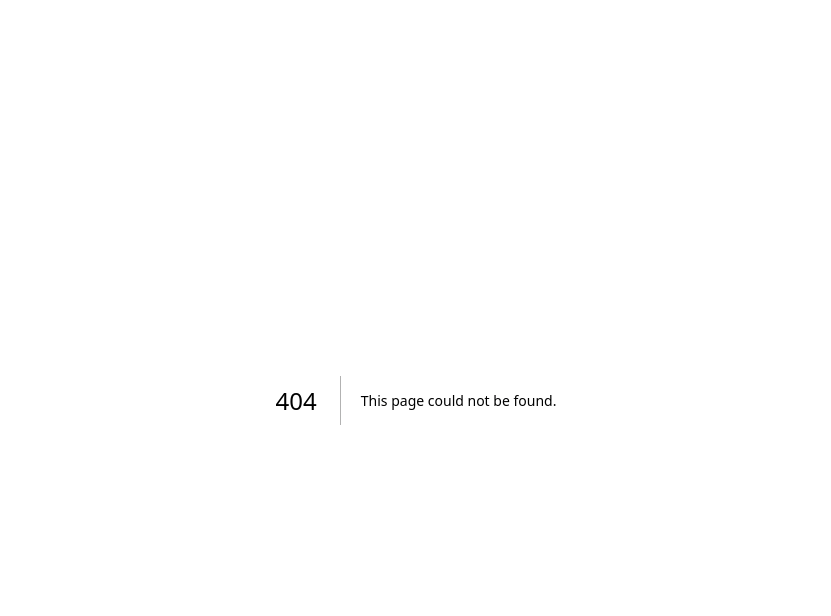
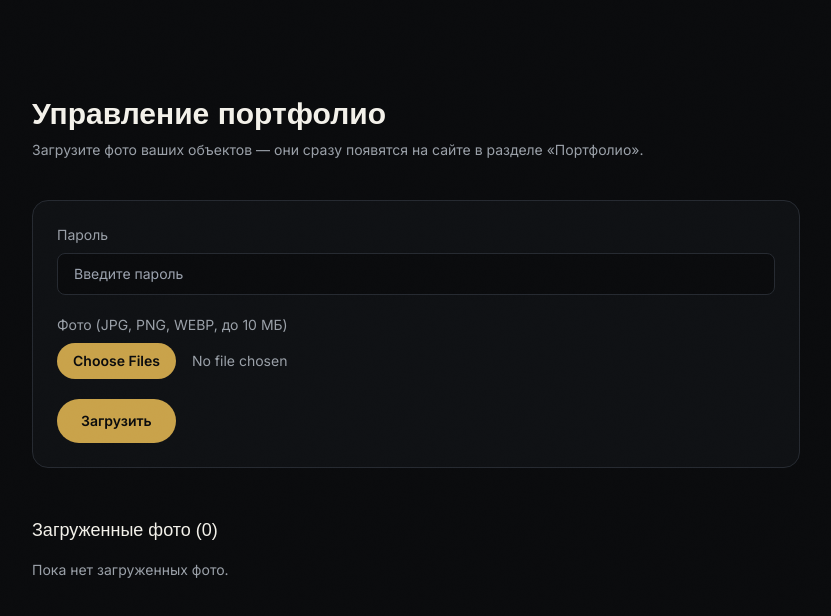
Before and after one commit to komarovsania-cell/promalp-vladimir, a Next.js app: page /admin/portfolio in a window 1280 px wide. Before the commit this address had no page. Shown: the top 616 px of the page, without its empty margins (224-1055 px from the left). Built offline with nearby package versions, Linux system fonts and the light colour scheme; a web font is replaced by a local one.

Commit message:
Implement Admin Portfolio Page with upload and delete

```diff
--- /dev/null
+++ b/src/app/admin/portfolio/page.tsx
@@ -0,0 +1,150 @@
+"use client";
+
+import { useEffect, useRef, useState } from "react";
+
+type Item = { name: string; src: string };
+
+export default function AdminPortfolioPage() {
+  const [password, setPassword] = useState("");
+  const [items, setItems] = useState<Item[]>([]);
+  const [busy, setBusy] = useState(false);
+  const [status, setStatus] = useState<string | null>(null);
+  const fileRef = useRef<HTMLInputElement>(null);
+
+  useEffect(() => {
+    const saved = window.localStorage.getItem("promalp_admin_pw");
+    if (saved) setPassword(saved);
+    loadItems();
+  }, []);
+
+  async function loadItems() {
+    try {
+      const res = await fetch("/api/portfolio", { cache: "no-store" });
+      const data = await res.json();
+      setItems(data.items || []);
+    } catch {
+      // ignore
+    }
+  }
+
+  async function handleUpload(e: React.FormEvent) {
+    e.preventDefault();
+    setStatus(null);
+    const files = fileRef.current?.files;
+    if (!files || files.length === 0) {
+      setStatus("Выберите хотя бы одно фото.");
+      return;
+    }
+    window.localStorage.setItem("promalp_admin_pw", password);
+    setBusy(true);
+    let okCount = 0;
+    for (const file of Array.from(files)) {
+      const form = new FormData();
+      form.append("password", password);
+      form.append("file", file);
+      try {
+        const res = await fetch("/api/portfolio/upload", { method: "POST", body: form });
+        const data = await res.json();
+        if (data.ok) okCount++;
+        else setStatus(data.error || "Ошибка загрузки");
+      } catch {
+        setStatus("Ошибка сети при загрузке.");
+      }
+    }
+    setBusy(false);
+    if (okCount > 0) {
+      setStatus(`Загружено фото: ${okCount} из ${files.length}.`);
+      if (fileRef.current) fileRef.current.value = "";
+      loadItems();
+    }
+  }
+
+  async function handleDelete(name: string) {
+    if (!confirm("Удалить это фото из портфолио?")) return;
+    setBusy(true);
+    try {
+      const res = await fetch(
+        `/api/portfolio/upload?name=${encodeURIComponent(name)}&password=${encodeURIComponent(password)}`,
+        { method: "DELETE" }
+      );
+      const data = await res.json();
+      if (data.ok) {
+        setItems((prev) => prev.filter((it) => it.name !== name));
+      } else {
+        setStatus(data.error || "Не удалось удалить.");
+      }
+    } catch {
+      setStatus("Ошибка сети при удалении.");
+    }
+    setBusy(false);
+  }
+
+  return (
+    <main className="min-h-screen bg-ink px-5 py-16 md:py-24">
+      <div className="max-w-3xl mx-auto">
+        <h1 className="font-display font-bold text-2xl md:text-3xl text-paper mb-2">
+          Управление портфолио
+        </h1>
+        <p className="text-paper-muted text-sm mb-10">
+          Загрузите фото ваших объектов — они сразу появятся на сайте в разделе «Портфолио».
+        </p>
+
+        <form
+          onSubmit={handleUpload}
+          className="rounded-2xl border border-ink-border bg-ink-surface/40 p-6 mb-12 space-y-5"
+        >
+          <div>
+            <label className="block text-sm text-paper-muted mb-2">Пароль</label>
+            <input
+              type="password"
+              value={password}
+              onChange={(e) => setPassword(e.target.value)}
+              className="w-full rounded-lg bg-ink border border-ink-border px-4 py-2.5 text-paper text-sm outline-none focus:border-gold/50"
+              placeholder="Введите пароль"
+              required
+            />
+          </div>
+          <div>
+            <label className="block text-sm text-paper-muted mb-2">Фото (JPG, PNG, WEBP, до 10 МБ)</label>
+            <input
+              ref={fileRef}
+              type="file"
+              accept="image/jpeg,image/png,image/webp"
+              multiple
+              className="w-full text-sm text-paper-muted file:mr-4 file:rounded-full file:border-0 file:bg-gold file:px-4 file:py-2 file:text-ink file:text-sm file:font-semibold"
+            />
+          </div>
+          <button
+            type="submit"
+            disabled={busy}
+            className="btn-primary rounded-full px-6 py-3 text-ink text-sm font-semibold bg-gold disabled:opacity-50"
+          >
+            {busy ? "Загрузка..." : "Загрузить"}
+          </button>
+          {status && <p className="text-sm text-paper-muted">{status}</p>}
+        </form>
+
+        <h2 className="font-display text-lg text-paper mb-4">Загруженные фото ({items.length})</h2>
+        {items.length === 0 ? (
+          <p className="text-paper-muted text-sm">Пока нет загруженных фото.</p>
+        ) : (
+          <div className="grid grid-cols-2 sm:grid-cols-3 gap-4">
+            {items.map((it) => (
+              <div key={it.name} className="relative rounded-xl overflow-hidden border border-ink-border group">
+                {/* eslint-disable-next-line @next/next/no-img-element */}
+                <img src={it.src} alt="" className="w-full h-32 object-cover" />
+                <button
+                  onClick={() => handleDelete(it.name)}
+                  disabled={busy}
+                  className="absolute top-2 right-2 rounded-full bg-ink/80 text-paper text-xs px-3 py-1 opacity-0 group-hover:opacity-100 transition-opacity"
+                >
+                  Удалить
+                </button>
+              </div>
+            ))}
+          </div>
+        )}
+      </div>
+    </main>
+  );
+}
```
